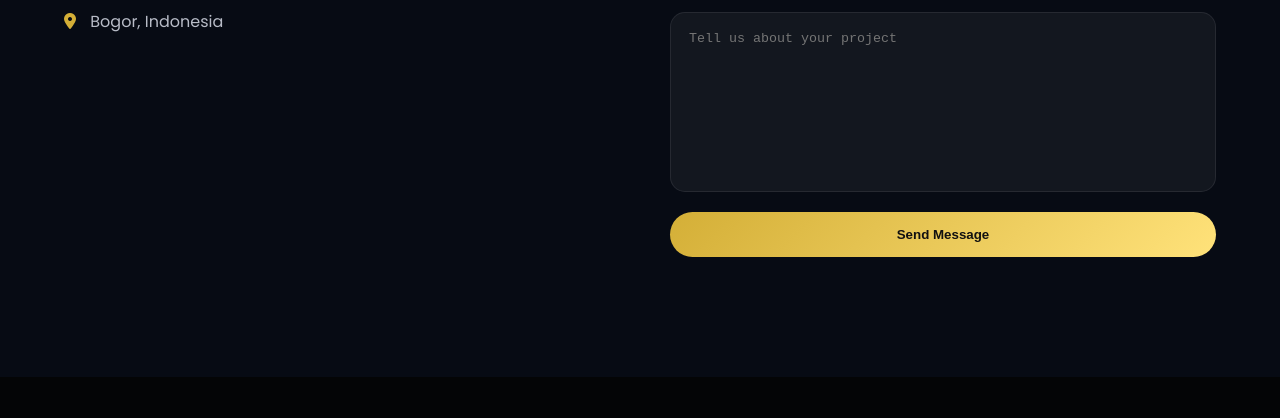
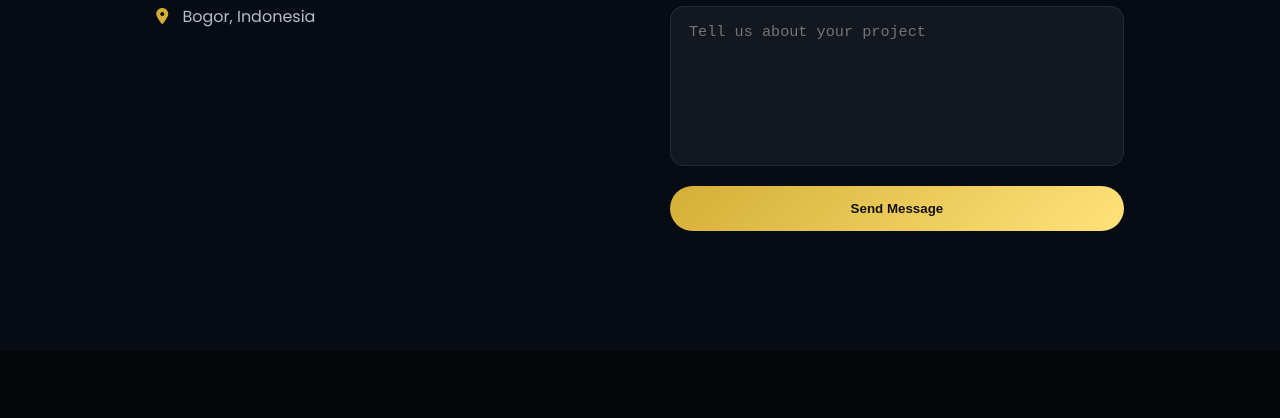
Before and after one commit to nafilfadillah/runaway, a plain HTML site: page index.html in a window 1280 px wide. Shown: the part 5960-6378 px from the top of the page. Drawn offline with nearby package versions, Linux system fonts and the light colour scheme.

Commit message:
Update style.css

```diff
--- a/style.css
+++ b/style.css
@@ -1421,98 +1421,97 @@ font-size:2rem;
         CONTACT
 =================================== */
 
+/* ===========================
+        CONTACT SECTION
+=========================== */
+
 #contact{
-
-    background:#070b14;
-
-}
-
+    background: #070b14;
+    padding: 120px 8%;
+}
+
+/* GRID LAYOUT */
 .contact-grid{
-
-    display:grid;
-
-    grid-template-columns:1fr 1fr;
-
-    gap:60px;
-
-    align-items:start;
-
-}
-
+    display: grid;
+    grid-template-columns: repeat(2, 1fr);
+    gap: 60px;
+    align-items: start;
+}
+
+/* INFO SIDE */
 .contact-info h3{
-
-    font-size:2rem;
-
-    margin-bottom:25px;
-
+    font-size: 2rem;
+    margin-bottom: 25px;
+    color: #fff;
 }
 
 .contact-info p{
-
-    margin-bottom:18px;
-
-    color:var(--muted);
-
+    margin-bottom: 18px;
+    color: var(--muted);
+    line-height: 1.6;
 }
 
 .contact-info i{
-
-    color:var(--primary);
-
-    margin-right:10px;
-
-}
-
+    color: var(--primary);
+    margin-right: 10px;
+}
+
+/* FORM */
 .contact-form{
-
-    display:flex;
-
-    flex-direction:column;
-
-    gap:20px;
-
-}
-
+    display: flex;
+    flex-direction: column;
+    gap: 20px;
+}
+
+/* INPUT & TEXTAREA */
 .contact-form input,
 .contact-form textarea{
-
-    background:rgba(255,255,255,.05);
-
-    border:1px solid rgba(255,255,255,.08);
-
-    color:#fff;
-
-    border-radius:15px;
-
-    padding:18px;
-
-    outline:none;
-
-    transition:.3s;
-
-}
-
+    width: 100%;
+    padding: 16px 18px;
+
+    background: rgba(255,255,255,.05);
+    border: 1px solid rgba(255,255,255,.08);
+    border-radius: 14px;
+
+    color: #fff;
+    outline: none;
+
+    transition: .3s ease;
+    font-size: 0.95rem;
+}
+
+/* TEXTAREA SIZE */
 .contact-form textarea{
-
-    min-height:180px;
-
-    resize:none;
-
-}
-
+    min-height: 160px;
+    resize: none;
+}
+
+/* FOCUS EFFECT */
 .contact-form input:focus,
 .contact-form textarea:focus{
-
-    border-color:var(--primary);
-
-}
-
+    border-color: var(--primary);
+    box-shadow: 0 0 0 3px rgba(212,175,55,.1);
+}
+
+/* BUTTON */
 .contact-form button{
-
-    border:none;
-
-    cursor:pointer;
-
+    border: none;
+    cursor: pointer;
+}
+
+/* ===========================
+        RESPONSIVE
+=========================== */
+
+@media(max-width: 991px){
+    .contact-grid{
+        grid-template-columns: 1fr;
+        gap: 40px;
+    }
+
+    #contact{
+        padding: 100px 5%;
+    }
 }
 
 /* ===================================
```
